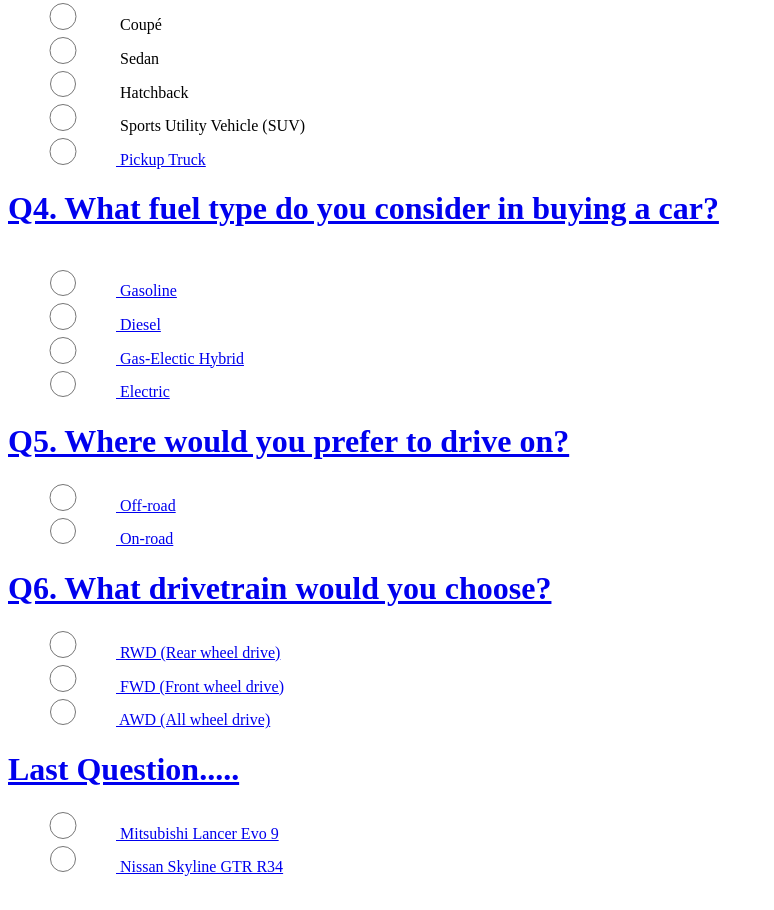
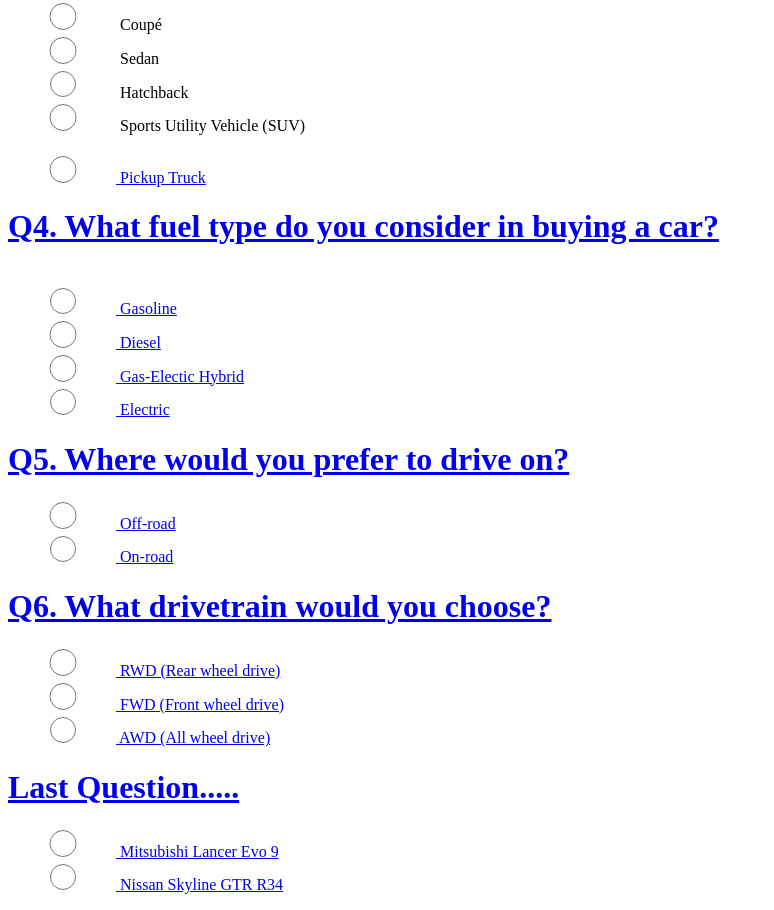
Before and after one commit to Dncrlo/Survey, a plain HTML site: page index.html in a window 1280 px wide. Shown: the part 869-1779 px from the top of the page, without its empty margins (0-774 px from the left). Drawn offline with Linux system fonts and the light colour scheme.

Commit message:
Update index.html

```diff
--- a/index.html
+++ b/index.html
@@ -46,7 +46,7 @@ Grade & Section: <input type="text" id="grade" name="grade"> <br>
     <input type="radio" id="co" value="Coupe"> Coupé  </input> <br>
     <input type="radio" id="se" value="Sedan"> Sedan  </input> <br>
     <input type="radio" id="ha" value="Hatchback"> Hatchback </input> <br>
-    <input type="radio" id="suv" value="SUV"> Sports Utility Vehicle (SUV) </input> <br>           <a href="race.png">
+    <input type="radio" id="suv" value="SUV"> Sports Utility Vehicle (SUV) </input> <br>           <a href="race.png"> <br>
     <input type="radio" id="pt" value="Pickup"> Pickup Truck </input> <br>
 
 <h1> Q4. What fuel type do you consider in buying a car? </h1> <br>
```
